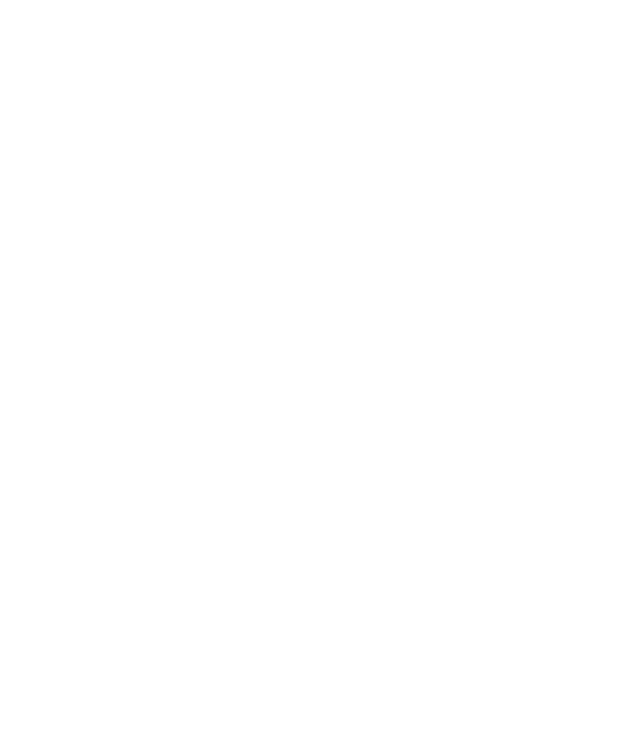
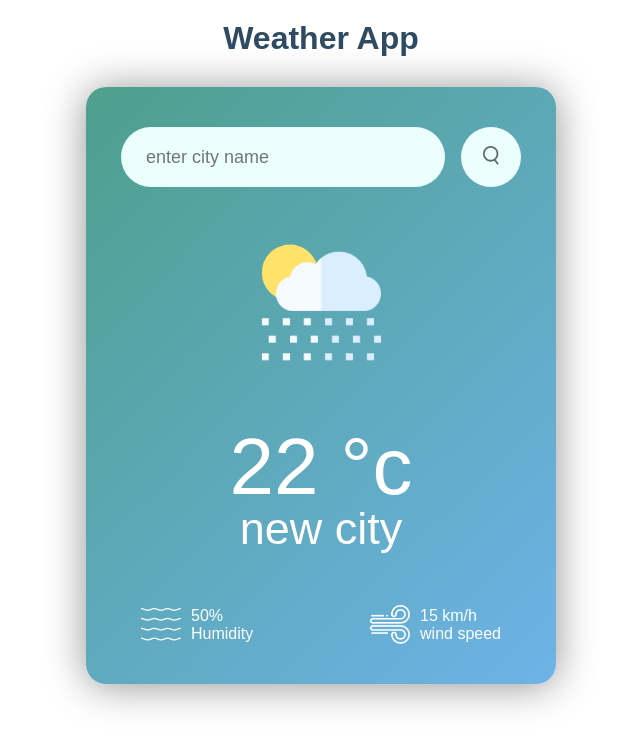
Before and after one commit to Abhijeetkokat007/weather-app, a plain HTML site: page index.html in a window 1280 px wide. Shown: the whole page, without its empty margins (319-959 px from the left). Drawn offline with Linux system fonts and the light colour scheme.

Commit message:
added app

```diff
--- a/index.html
+++ b/index.html
@@ -1,11 +1,86 @@
 <!DOCTYPE html>
 <html lang="en">
 <head>
+    <h1 class="heading">Weather App</h1>
     <meta charset="UTF-8">
     <meta name="viewport" content="width=device-width, initial-scale=1.0">
-    <title>Document</title>
+    <title>Weather App.</title>
+    <link rel="stylesheet" href="./style.css"/>
+
 </head>
 <body>
+    <div class="card">
+        <div class="search">
+            <input  type="text" placeholder="enter city name" spellcheck="false">
+            <button > <img src="./images/search.png"/> </button>
+        </div>
+        <div class="Weather">
+            <img src="./images/rain.png" class="Weather-icon"/>
+            <h1 class="temp">22 °c</h1>
+            <h2 class="city">new city</h2>
+            <div class="details">
+                <div class="col">
+                    <img src="./images/humidity.png" />
+                    <div>
+                        <p class="humidity">50%</p>
+                        <p>Humidity</p>
+                    </div>
+                </div>
+                <div class="col">
+                    <img src="./images/wind.png"/>
+                    <div>
+                        <p class="wind">15 km/h</p>
+                        <p>wind speed</p>
+                    </div>
+                </div>
+            </div>
+        </div>
+    </div>
+
+   <script>
+    const apiKey = "a98a72af7abee04e9ac0e54dc987e8b9";
+const apiUrl = "https://api.openweathermap.org/data/2.5/weather?units=metric&q=";
+const searchBox = document.querySelector(".search input");
+const searchBtn = document.querySelector(".search button");
+const WeatherIcon = document.querySelector(".Weather-icon");
+
+console.log(searchBox);
+async function checkWeather(city){
+    const response = await fetch(apiUrl + city + `&appid=${apiKey}`);
+    var data = await response.json();
+    console.log(data);
+
+    document.querySelector(".city").innerHTML = data.name;
+    document.querySelector(".temp").innerHTML = Math.round(data.main.temp) + "°c";
+    document.querySelector(".humidity").innerHTML = data.main.humidity + "%";
+    document.querySelector(".wind").innerHTML = data.wind.speed + "km/h";
+
+    if(data.weather[0].main == "Clouds"){
+        WeatherIcon.src = "./images/clouds.png"
+    }
+
+    else if(data.weather[0].main == "Clear"){
+        WeatherIcon.src = "./images/clear.png"
+    }
+
+    else if(data.weather[0].main == "Rain"){
+        WeatherIcon.src = "./images/rain.png"
+    }
+
+    else if(data.weather[0].main == "Drizzle"){
+        WeatherIcon.src = "./images/drizzle.png"
+    }
+
+    else if(data.weather[0].main == "Mist"){
+        WeatherIcon.src = "./images/mist.png"
+    }
+}
+
+searchBtn.addEventListener("click" , ()=>{
+    checkWeather(searchBox.value);
+
+})
+   </script>
 
 </body>
 </html>
--- a/logic.js
+++ /dev/null
@@ -1 +0,0 @@
-function ()
--- a/style.css
+++ b/style.css
@@ -1,3 +1,89 @@
-.hello{
-    margin: 10px;
+*{
+    margin: 0;
+    padding: 0;
+    font-family: Arial, Helvetica, sans-serif;
+    box-sizing: border-box;
 }
+.heading{
+    text-align: center;
+    padding: 20px;
+    color: #2e4b62;
+}
+
+
+
+.card{
+    width: 90%;
+    max-width: 470px;
+    /* background:linear-gradient( 135deg, #00feba, #5b548a) ; */
+    background:linear-gradient( 135deg, #4e9f8c, #6db3e8) ;
+    color: #fff;
+    margin: 10px auto 0;
+    border-radius: 20px;
+    padding: 40px 35px;
+    text-align: center;
+    box-shadow: 0 2px 40px 0 rgb(148, 147, 147);
+
+}
+.search{
+    width: 100%;
+    display: flex;
+    align-items: center;
+    justify-content: space-between;
+}
+.search input{
+    border: 0;
+    outline: 0;
+    background: #ebfffc;
+    border-radius: 30px;
+    color: #555;
+    padding: 10px 25px;
+    height: 60px;
+    flex: 1;
+    margin-right: 16px;
+    font-size: 18px;
+}
+.search button{
+    border: 0;
+    outline: 0;
+    background: #ebfffc;
+    border-radius: 50%;
+    width: 60px;
+    height: 60px;
+    cursor: pointer;
+}
+.search button img{
+    width: 16px;
+}
+.Weather-icon{
+    width: 170px;
+    margin: 30px;
+}
+.temp{
+    font-size: 80px;
+    font-weight: 500;
+}
+.city{
+    font-size: 45px;
+    font-weight: 500;
+    margin-top: -10px;
+}
+.details{
+    display: flex;
+    align-items: center;
+    justify-content: space-between;
+    padding: 0 20px;
+    margin-top: 50px;
+}
+.col{
+    display: flex;
+    align-items: center;
+    text-align: left;
+}
+.col img{
+    width:  40px;
+    margin-right:10px ;
+}
+.humidity{
+
+}
```
Also changed, not shown: Screenshot 2023-09-19 195713.png (added), images/clear.png (added), images/clouds.png (added), images/drizzle.png (added), images/humidity.png (added), images/mist.png (added), images/rain.png (added), images/search.png (added), images/snow.png (added), images/wind.png (added), 1 other file.
